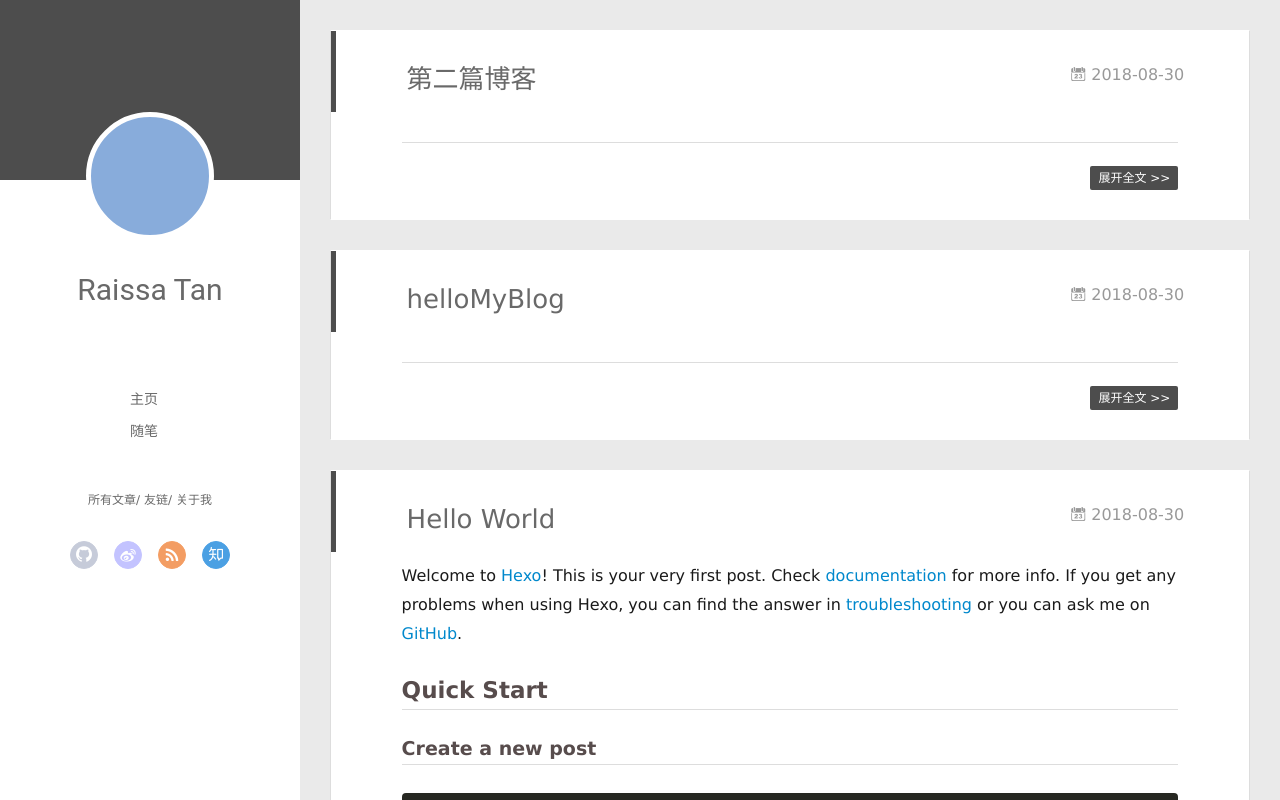
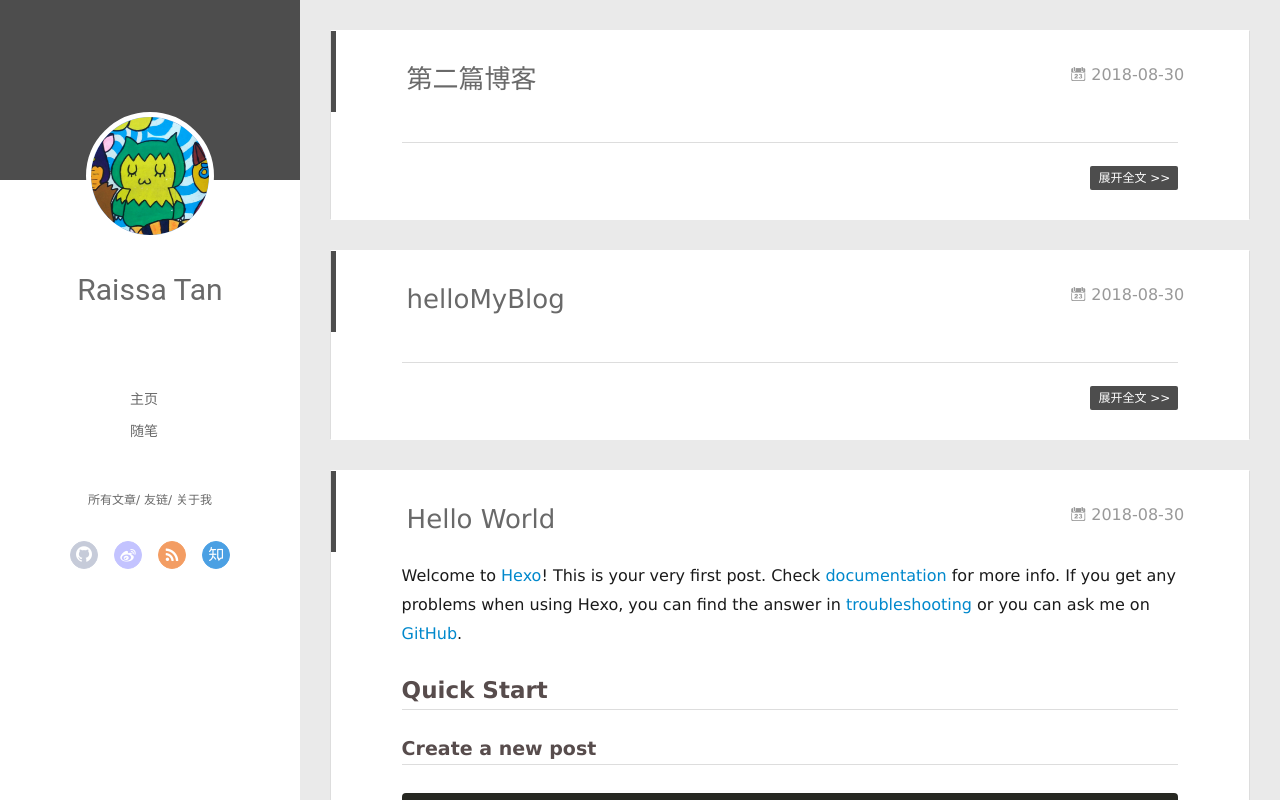
Before and after one commit to raissa00/projects-demo, a plain HTML site: page index.html in a window 1280 px wide. Drawn offline with Linux system fonts and the light colour scheme; no server answers.

Commit message:
Site updated: 2018-08-31 23:49:28

```diff
--- a/index.html
+++ b/index.html
@@ -42,8 +42,8 @@
 <div class="overlay" style="background: #4d4d4d"></div>
 <div class="intrude-less">
 	<header id="header" class="inner">
-		<a href="/images/avatar.jpg" class="profilepic">
-			<img src="" class="js-avatar">
+		<a href="/" class="profilepic">
+			<img src="images/avatar.jpg" class="js-avatar">
 		</a>
 		<hgroup>
 		  <h1 class="header-author"><a href="/">Raissa Tan</a></h1>
```
